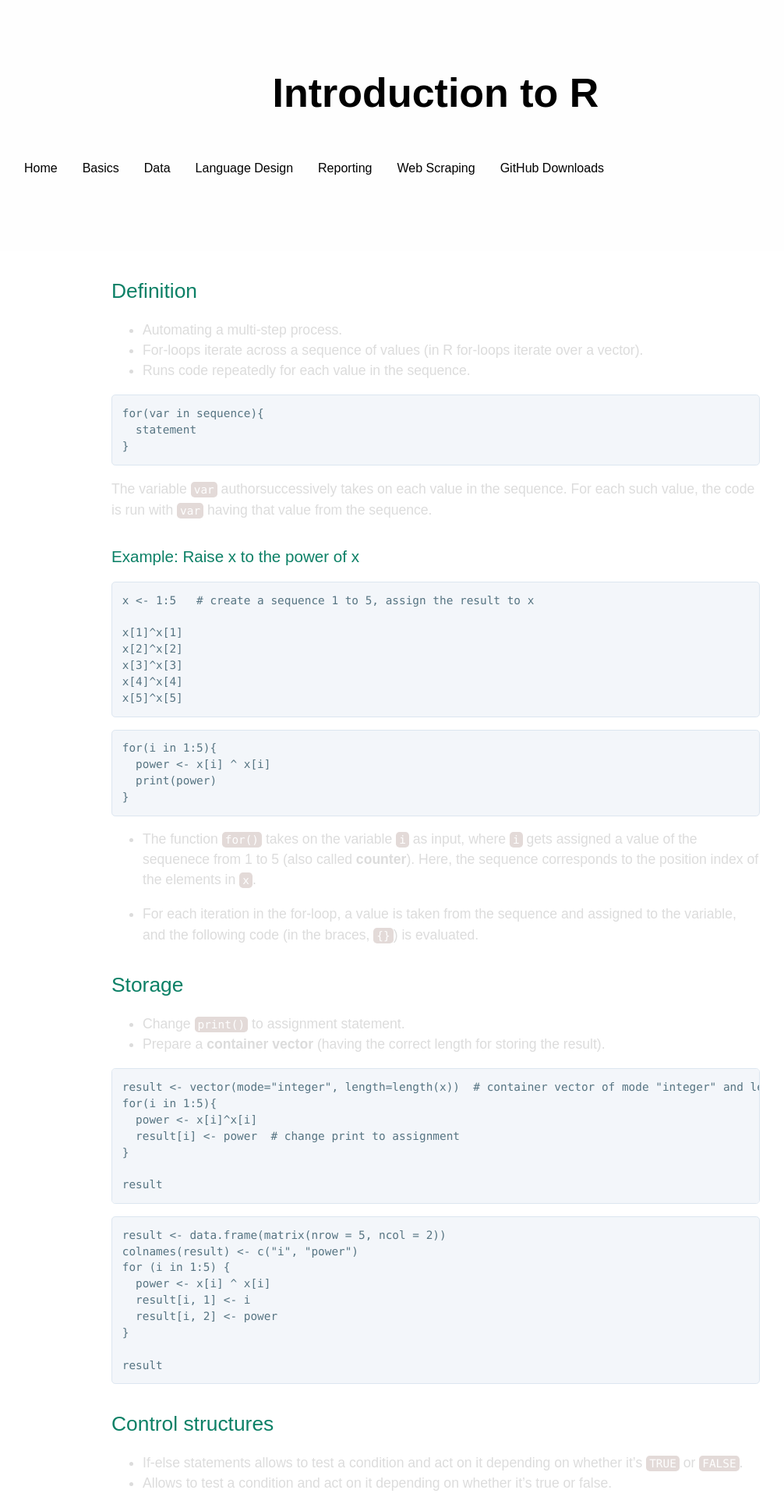
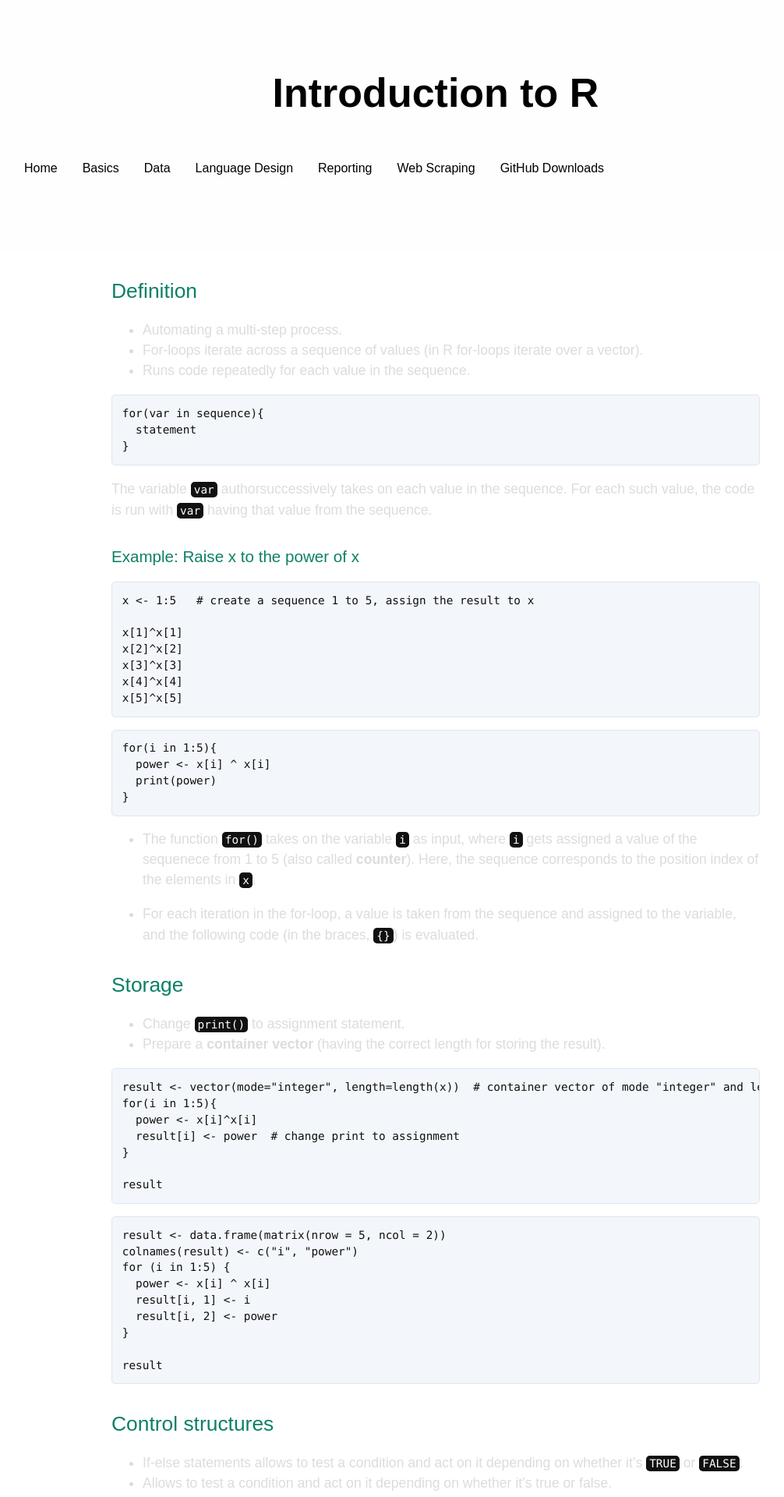
Before and after one commit to jmjvdruten/introductiontoR, a Jekyll site: the page built from L7_Programming_Loops.md, in a window 1280 px wide. Shown: the top 1920 px of the page at 78% size, without its empty margins (81-1087 px from the left). Built offline with Jekyll 4.4.1, drawn with Linux system fonts in a browser that asks for light colours.

Commit message:
Update stylesheet.css

```diff
--- a/stylesheets/stylesheet.css
+++ b/stylesheets/stylesheet.css
@@ -149,14 +149,14 @@ a {
   font-family: Consolas, "Liberation Mono", Menlo, Courier, monospace;
   font-size: 0.9rem;
   color: #FEFEFE;
-  background-color: #e3dad8;
+  background-color: #101010;
   border-radius: 0.3rem; }
 .main-content pre {
   padding: 0.8rem;
   margin-top: 0;
   margin-bottom: 1rem;
   font: 1rem Consolas, "Liberation Mono", Menlo, Courier, monospace;
-  color: #567482;
+  color: #101010;
   word-wrap: normal;
   background-color: #f3f6fa;
   border: solid 1px #dce6f0;
@@ -165,7 +165,7 @@ a {
     padding: 0;
     margin: 0;
     font-size: 0.9rem;
-    color: #567482;
+    color: #101010;
     word-break: normal;
     white-space: pre;
     background: transparent;
```
